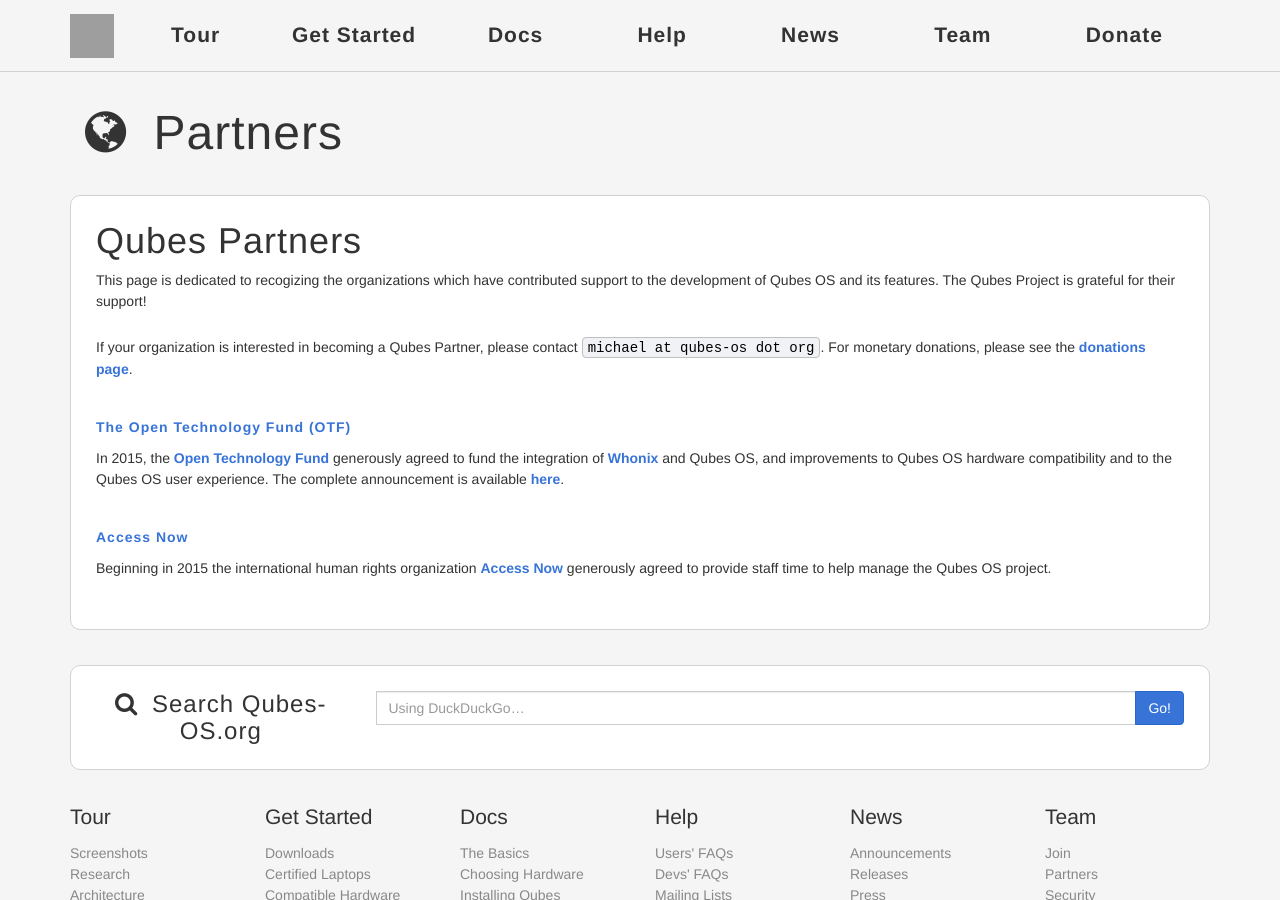
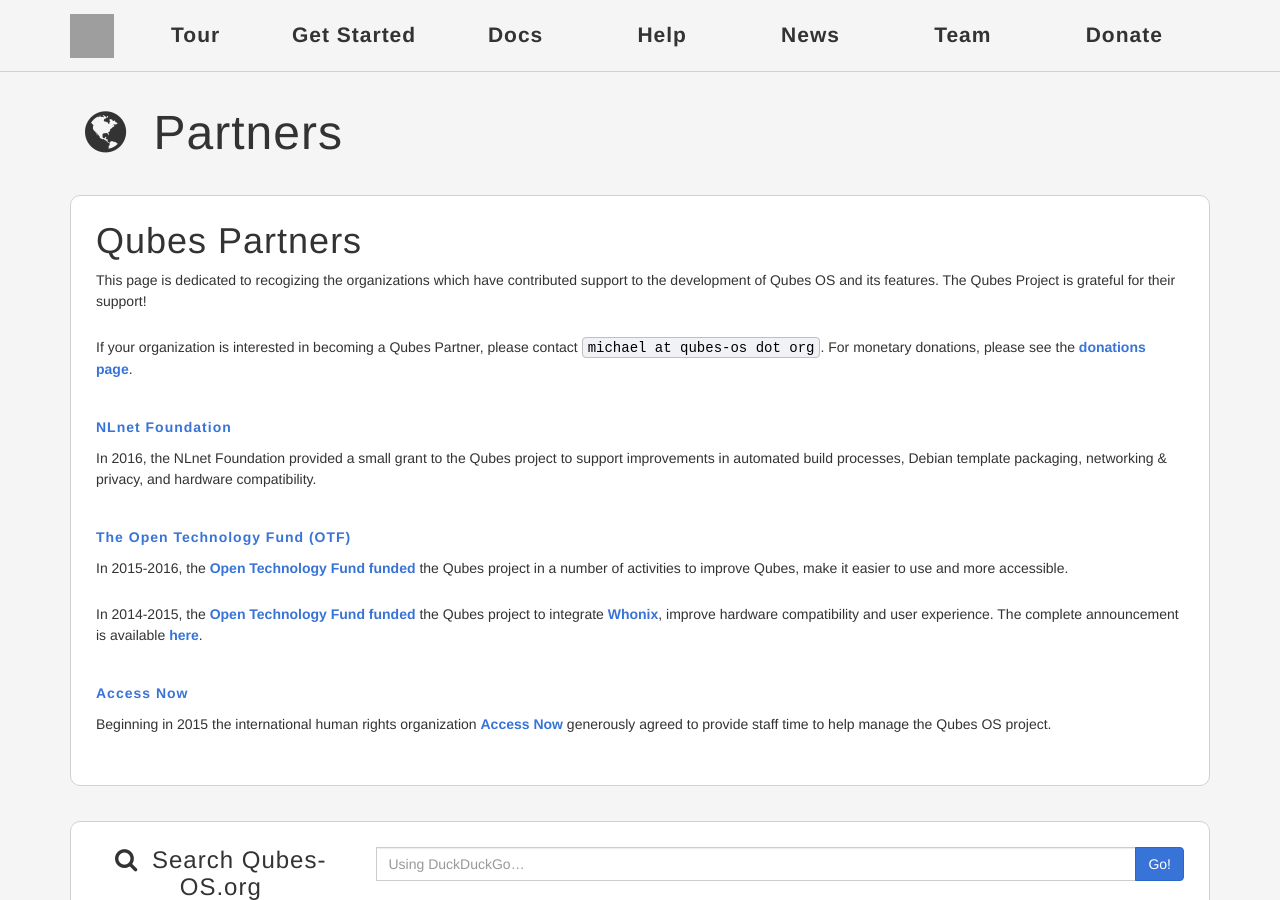
Before and after one commit to QubesOS/qubesos.github.io, a Jekyll site: the page built from pages/partners.md, in a window 1280 px wide and 900 px high. Built offline with Jekyll 4.4.1, drawn with Linux system fonts in a browser that asks for light colours; some web fonts are replaced; grey boxes are pictures that could not be loaded.

Commit message:
added nlnet, 2016 otf

```diff
--- a/pages/partners.md
+++ b/pages/partners.md
@@ -16,17 +16,27 @@ If your organization is interested in becoming a Qubes Partner, please
 contact `michael at qubes-os dot org`. For monetary
 donations, please see the [donations page](/en/donate).
 
-
-[The Open Technology Fund (OTF)](https://www.opentechfund.org/)
+[NLnet Foundation][nlnet]
 ---------------------------------------------------------------
 
-In 2015, the [Open Technology Fund](https://www.opentechfund.org/) generously
-agreed to fund the integration of [Whonix](https://www.whonix.org/) and Qubes OS,
-and improvements to Qubes OS hardware compatibility and to the Qubes OS user experience.
-The complete announcement is available [here](http://blog.invisiblethings.org/2015/06/04/otf-funding-announcement.html).
+In 2016, the NLnet Foundation provided a small grant to the Qubes project to support improvements in automated build processes, Debian template packaging, networking & privacy, and hardware compatibility.
+
+[The Open Technology Fund (OTF)][otf]
+---------------------------------------------------------------
+
+In 2015-2016, the [Open Technology Fund funded][otf-f] the Qubes project in a number of activities to improve Qubes, make it easier to use and more accessible.
+
+In 2014-2015, the [Open Technology Fund funded][otf-f] the Qubes project to integrate [Whonix][whonix], improve hardware compatibility and user experience. The complete announcement is available [here][2015-otf].
 
 [Access Now](https://www.accessnow.org/)
 ------------------------------------------------------------
 
-Beginning in 2015 the international human rights organization [Access Now](https://www.accessnow.org/)
+Beginning in 2015 the international human rights organization [Access Now][accessnow]
 generously agreed to provide staff time to help manage the Qubes OS project.
+
+[nlnet]: https://nlnet.nl
+[otf]: https://www.opentechfund.org/
+[otf-f]: https://www.opentech.fund/project/qubes-os
+[whonix]: https://www.whonix.org/
+[2015-otf]: http://blog.invisiblethings.org/2015/06/04/otf-funding-announcement.html
+[accessnow]: https://www.accessnow.org/
```
